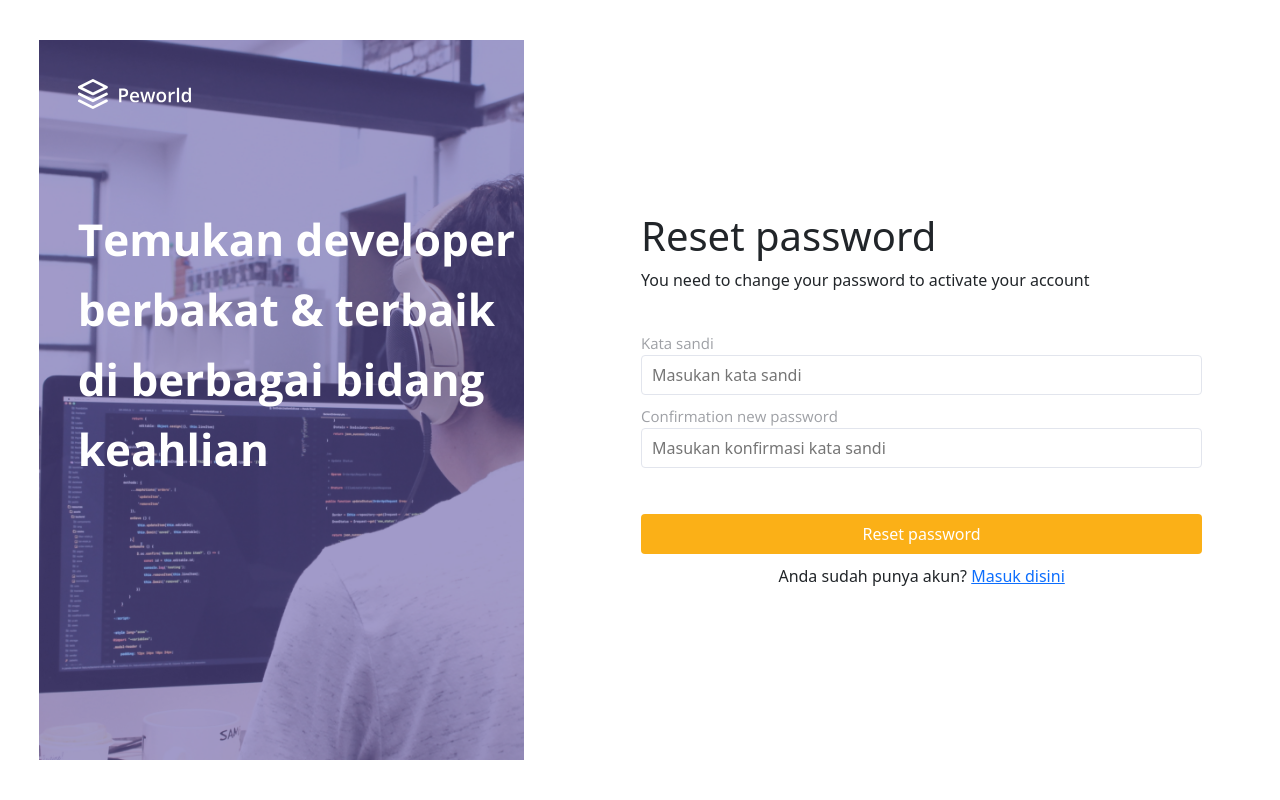
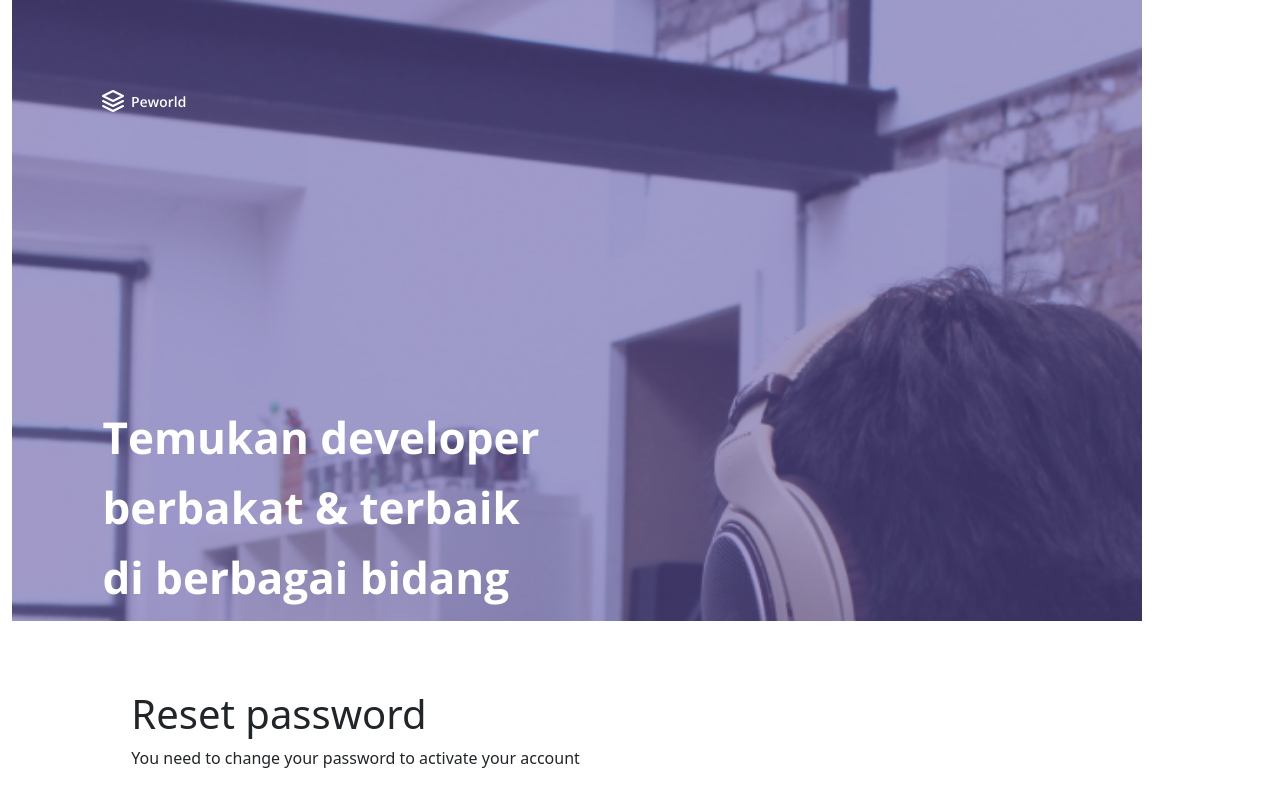
Before and after one commit to roufurrohim/hirejob, a React (Create React App) app: page /reset-password in a window 1280 px wide. Shown: the top 800 px of the page. Built offline with nearby package versions, Linux system fonts and the light colour scheme; no server answers.

Commit message:
fixing css

```diff
--- a/src/Pages/css/Home.css
+++ b/src/Pages/css/Home.css
@@ -4,7 +4,7 @@
 
 .topHome {
     width: 100%;
-    height: 80px;
+    height: 79px;
     background-color: #5E50A1;
 }
 
--- a/src/Pages/css/Landingpage.css
+++ b/src/Pages/css/Landingpage.css
@@ -124,7 +124,6 @@
     padding: 40px;
 }
 .commentCard{
-    /* width: 200px !important; */
     height: 350px !important;
     background-color: white !important;
     padding: 30px !important;
@@ -132,7 +131,6 @@
     flex-direction: column !important;
     align-items: center;
     justify-content: center;
-    /* border-radius: 10px; */
     box-shadow: 0px 8px 16px rgba(197, 197, 197, 0.25) !important;
 }
 .imageComment{
@@ -250,7 +248,7 @@
     }
     .imageBenefit{
         padding-top: 40px;
-        /* border: 1px solid green; */
+
     }
     .benefitGraySquare {
         width: 340px;
--- a/src/components/css/Chatlist.css
+++ b/src/components/css/Chatlist.css
@@ -23,7 +23,7 @@
 .chatlist .schat{
   padding: 20px 6%;
   overflow: scroll;
-  -ms-overflow-style: none;  /* IE and Edge */
+  -ms-overflow-style: none;
   scrollbar-width: none;
 }
 .chatlist .schat::-webkit-scrollbar {
--- a/src/components/css/EditWorker.css
+++ b/src/components/css/EditWorker.css
@@ -241,7 +241,6 @@
 .imgPreview {
     width: 219px;
     height: 148px;
-    /* margin: 20px 10px; */
 }
 
 .footerHome {
--- a/src/components/css/Footer.css
+++ b/src/components/css/Footer.css
@@ -24,7 +24,6 @@ footer{
         width: 100%;
         margin-top: 20px;
         text-align: center;
-        /* margin-top: 10px; */
     }
     .footerBottom{
         padding-bottom: 80px;
--- a/src/components/css/Navbar.css
+++ b/src/components/css/Navbar.css
@@ -3,7 +3,6 @@ nav{
 }
 .navbarLeft{
     display: flex;
-    /* justify-content: center; */
     align-items: center;
 }
 .navLogo{
--- a/src/components/css/Profile.css
+++ b/src/components/css/Profile.css
@@ -12,7 +12,6 @@
   margin: 0;
   display: flex;
   flex-direction: column;
-  /* background-color: tomato; */
 }
 .profile .row .imgbox{
   width: 100%;
@@ -20,7 +19,6 @@
   align-items: center;
   justify-content: center;
   margin-bottom: 30px;
-  /* background-color: blue; */
 }
 .profile .row .imgbox img{
   height: 150px;
@@ -29,7 +27,6 @@
 }
 .profile .row .textbox{
   width: 100%;
-  /* background-color: chartreuse; */
 }
 .profile .row .textbox h3{
   font-size: 22px;
@@ -44,7 +41,6 @@
 .profile .row .address{
   width: 100%;
   margin-top: 5px;
-  /* background-color: burlywood; */
 }
 .profile .row .address img{
   height: 16px;
@@ -59,7 +55,6 @@
 }
 .profile .row .textbox2{
   width: 100%;
-  /* background-color: coral; */
 }
 .profile .row .textbox2 p{
   margin: 20px 0;
@@ -75,7 +70,6 @@
   width: 100%;
   padding: 0;
   flex-wrap: wrap;
-  /* background-color: cornflowerblue; */
 }
 .profile .row .skillbox .skill .box{
   background-color: #FBB01799;
--- a/src/components/css/Register.css
+++ b/src/components/css/Register.css
@@ -1,18 +1,10 @@
 .asdlogin{
     padding: 20px 0 20px 4%;
   }
-  .asdlogin img{
+.asdlogin img{
     width: 550px;
     height: 620px;
   }
-.bungkusBg{
-    /* background-color: chartreuse; */
-    align-items: center;
-    justify-content: center;
-    /* margin-left: -80px; */
-    display: flex;
-    width: 44%;
-}
 
 .BgRegister{
     background-image: url('../../images/true-agency-o4UhdLv5jbQ-unsplash\ 1.png');
@@ -66,7 +58,6 @@
     width: 90%;
 }
 .Main-Register{
-    /* background-color: aqua; */
     align-items: center;
     justify-content: center;
     display: flex;
@@ -87,10 +78,8 @@
 .formRegister{
     justify-content: center;
     width: 90%;
-    /* background-color: chocolate; */
     align-items: center;
     padding-top: 30px;
-    /* background-color: brown; */
 }
 .formRegister label{
     font-family: Open Sans;
@@ -101,7 +90,6 @@
     color: #9EA0A5;
 }
 .formRegister input{
-    /* height: 10%; */
     width:100%;
     height: 40px;
     border-radius: 4px;
@@ -109,7 +97,6 @@
     padding-left: 10px;
 }
 .formRegister button{
-    /* height: 10%; */
     width:100%;
     margin-top: 30px;
     height: 40px;
@@ -149,7 +136,6 @@
         height: 65px;
     }
     .formRegister button{
-        /* height: 10%; */
         width:100%;
         margin-top: 50px;
         height: 65px;
```
Also changed, not shown: src/Pages/css/Hire.css (+0 -9 lines).
